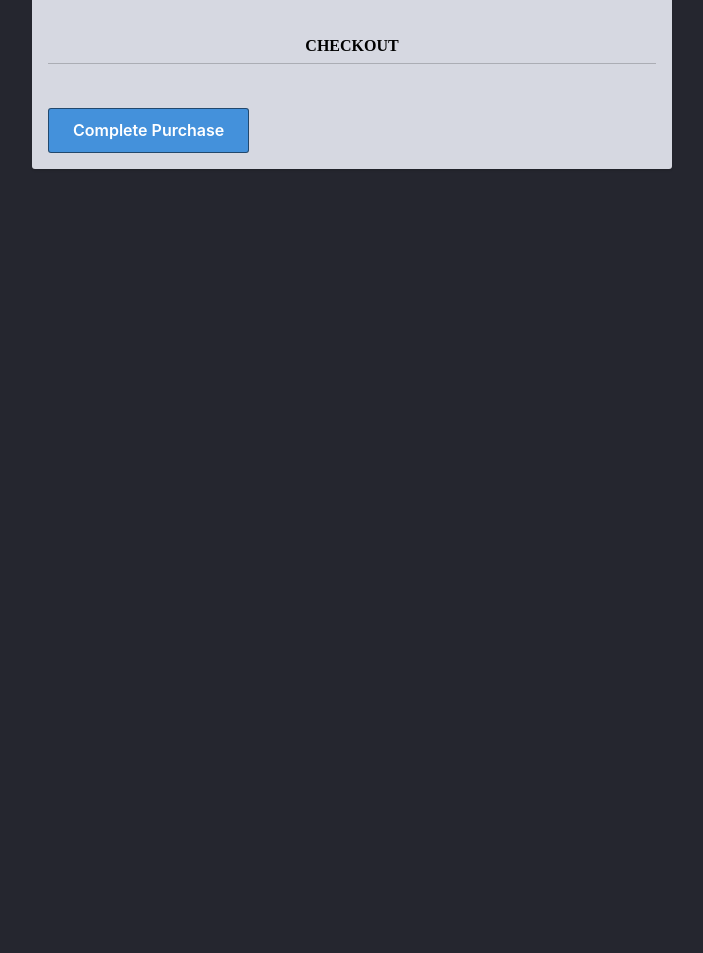
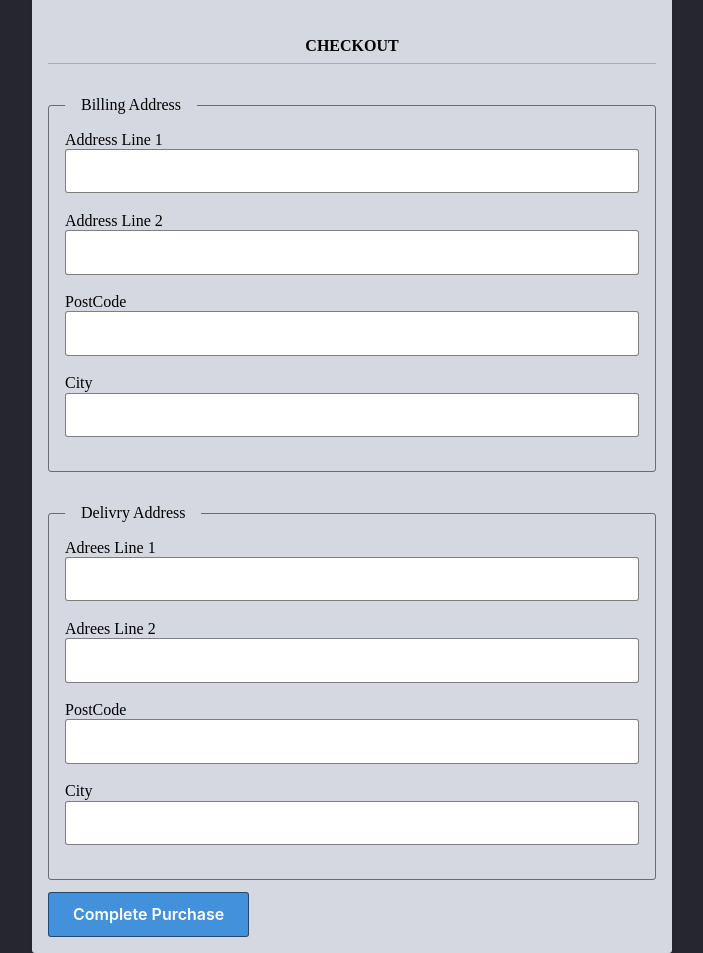
Before and after one commit to hadielhayek/HTML-CSS-GIT, a website: page part-3/26-checkout-groups/index.html in a window 1280 px wide. Shown: the part 248-1201 px from the top of the page, without its empty margins (288-991 px from the left). Before the commit the page ends 800 px from the top, so only its background shows below. Drawn offline with Linux system fonts and the light colour scheme.

Commit message:
fieldset

```diff
--- a/part-3/26-checkout-groups/index.html
+++ b/part-3/26-checkout-groups/index.html
@@ -38,7 +38,28 @@
           <h2 class="checkout__title">Checkout</h2>
           <form method="GET" id="checkout-form" class="checkout__form">
             <!-- Add the form fields here -->
-
+             <fieldset>
+               <legend>Billing Address</legend>
+               <label for="line1">Address Line 1</label>
+               <input type="text" id="line1" name="line1"><br>
+               <label for="line2">Address Line 2</label>
+               <input type="text" id="line2" name="line2"><br>
+               <label for="postcode1">PostCode</label>
+               <input type="text" id="post1" name="post1"><br>
+               <label for="city">City</label>
+               <input type="text" id="city" name="city"><br>
+             </fieldset>
+             <fieldset>
+              <legend>Delivry Address</legend>
+              <label for="2a1">Adrees Line 1</label>
+              <input type="text" name="del_Adr_line1" id="1a2"><br>
+              <label for="2a2">Adrees Line 2</label>
+              <input type="text" name="del_Adr_line2" id="2a2"><br>
+              <label for="2p">PostCode</label>
+              <input type="text" name="del_postcode" id="2p"><br>
+              <label for="2c">City</label>
+              <input type="text" name="del_Adr_city" id="2c"><br>
+             </fieldset>
             <button type="submit">Complete Purchase</button>
           </form>
         </div>
```
